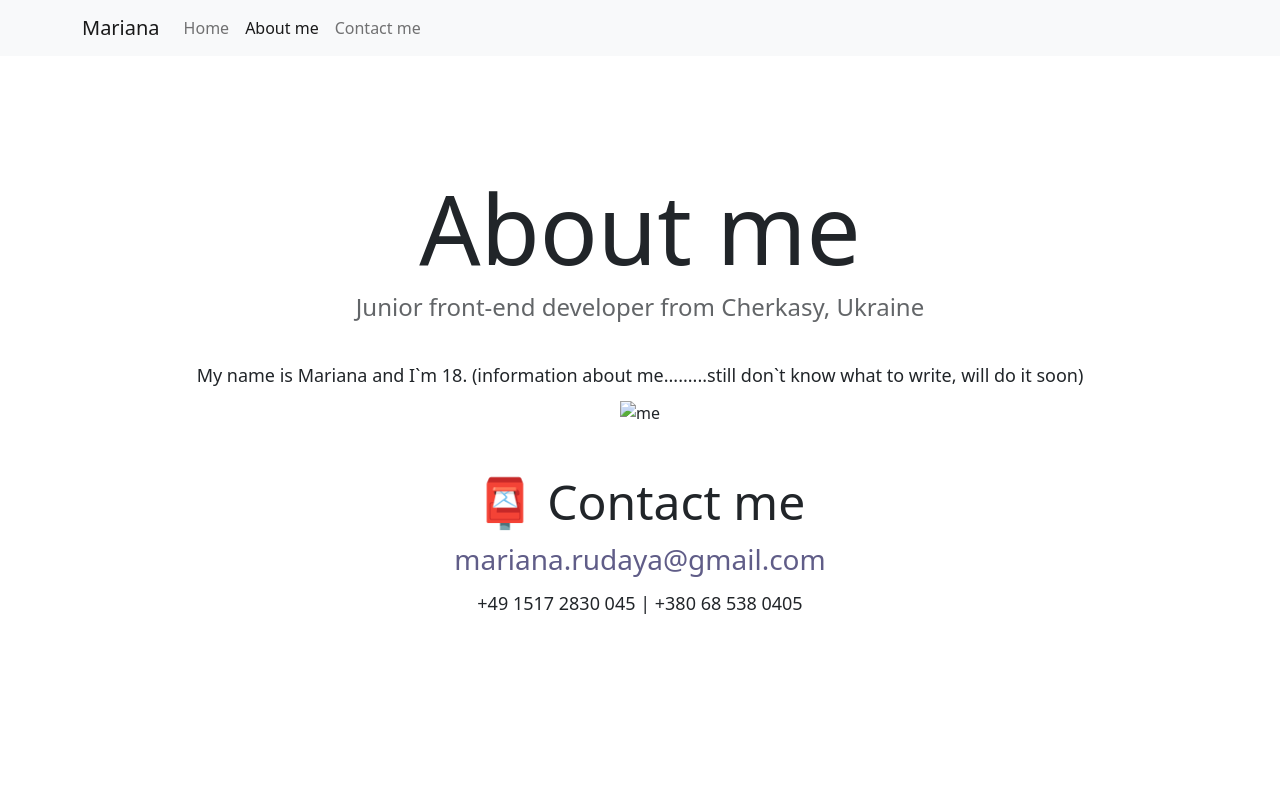
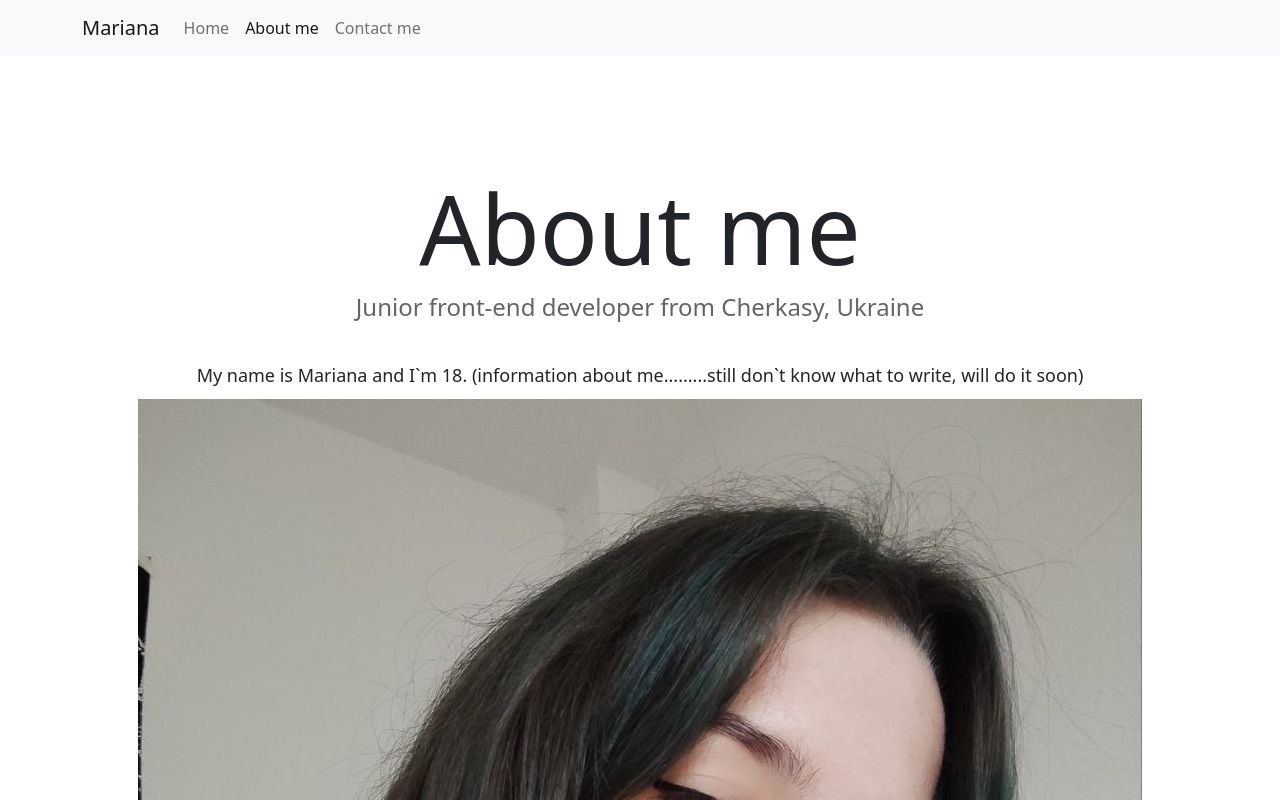
Before and after one commit to marusie/my-cv, a plain HTML site: page about.html in a window 1280 px wide. Shown: the top 800 px of the page. Drawn offline with nearby package versions, Linux system fonts and the light colour scheme.

Commit message:
changed the size of the image

```diff
--- a/about.html
+++ b/about.html
@@ -61,7 +61,7 @@
           </p>
         </div>
         <div col-6>
-          <img src="beauty.jpg" alt="me" />
+          <img src="images/beauty.jpg" alt="me" class="img-fluid" />
         </div>
       </div>
 
```
Also changed, not shown: 1 other file.
